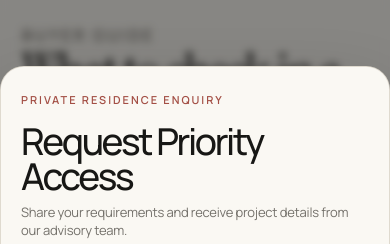
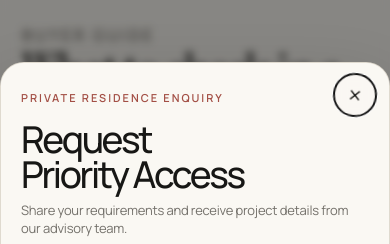
Before and after one commit to pikoruarealty/ShivalikPre, a Next.js app: page /4-bhk-apartments-gift-city in a window 390 px wide. Shown: the part 168-412 px from the top of the page. Built offline with nearby package versions, Linux system fonts and the light colour scheme; no server answers.

Commit message:
Fix responsive lead popup and OTP flow

```diff
--- a/src/app/api/leads/route.ts
+++ b/src/app/api/leads/route.ts
@@ -22,7 +22,9 @@ export async function POST(request: NextRequest) {
     if (size > 8_000) return fail(413);
     const origin = request.headers.get("origin");
     if (origin && origin !== request.nextUrl.origin) return fail(403);
-    if (!isBrevoConfigured()) {
+    const canSaveLead = isSupabaseConfigured();
+    const canEmailLead = isBrevoConfigured();
+    if (!canSaveLead && !canEmailLead) {
       return NextResponse.json(
         { ok: false, configured: false, error: "We couldn’t submit your request right now. Please try again." },
         { status: 503 },
@@ -63,10 +65,21 @@ export async function POST(request: NextRequest) {
       utm_content: text(values.utm_content, 120) || undefined,
       utm_term: text(values.utm_term, 120) || undefined,
     };
-    const lead: StoredLead = isSupabaseConfigured()
-      ? await saveLead(leadInput)
-      : { id: crypto.randomUUID(), ...leadInput, created_at: new Date().toISOString() };
-    await sendLeadNotification(lead);
+    const lead: StoredLead = { id: crypto.randomUUID(), ...leadInput, created_at: new Date().toISOString() };
+    const deliveries: Array<{ channel: "database" | "email"; request: Promise<unknown> }> = [];
+    if (canSaveLead) deliveries.push({ channel: "database", request: saveLead(leadInput) });
+    if (canEmailLead) deliveries.push({ channel: "email", request: sendLeadNotification(lead) });
+
+    // A lead is accepted when at least one configured destination receives it.
+    // This prevents an email outage from rejecting a lead already stored in the
+    // database (and prevents the visitor from creating duplicates by retrying).
+    const results = await Promise.allSettled(deliveries.map(({ request }) => request));
+    results.forEach((result, index) => {
+      if (result.status === "rejected") {
+        console.error(`Lead ${deliveries[index].channel} delivery failed`, result.reason);
+      }
+    });
+    if (!results.some((result) => result.status === "fulfilled")) return fail(502);
     return NextResponse.json({ ok: true });
   } catch (error) {
     console.error("Lead delivery failed", error);
--- a/src/app/globals.css
+++ b/src/app/globals.css
@@ -539,7 +539,8 @@ main { overflow: clip; }
 /* Step 2 — cinematic motion */
 :root { --cinema-ease: cubic-bezier(.22, 1, .36, 1); }
 .hero { --hero-scroll: 0; }
-.hero-visual { animation: hero-visual-enter 1400ms var(--cinema-ease) both; transform: translateY(calc(var(--hero-scroll, 0) * 4vh)) scale(calc(1 + (var(--hero-scroll, 0) * .015))); will-change: transform; }
+.hero-visual { animation: hero-visual-fade 1400ms var(--cinema-ease) both; transform: translateY(calc(var(--hero-scroll, 0) * 4vh)) scale(calc(1 + (var(--hero-scroll, 0) * .015))); will-change: transform; }
+.hero-visual > img { animation: hero-image-enter 1400ms var(--cinema-ease) both; will-change: transform; }
 .hero-shade { animation: hero-shade-enter 1400ms var(--cinema-ease) both; }
 .hero-copy { transform: translateY(calc(var(--hero-scroll, 0) * -30px)); opacity: calc(1 - (var(--hero-scroll, 0) * .55)); will-change: transform, opacity; }
 .hero-copy .section-label { animation: hero-copy-enter 700ms 180ms var(--cinema-ease) both; }
@@ -594,7 +595,8 @@ main { overflow: clip; }
 .feature-list li:hover strong { transform: translateX(5px); }.feature-list li:hover b { transform: translateX(4px); }
 .towers-section .tower-item { transition: opacity 550ms ease, color 550ms ease, padding 450ms ease, transform 800ms var(--cinema-ease); }
 
-@keyframes hero-visual-enter { from { opacity: .65; transform: scale(1.06); } to { opacity: 1; transform: translateY(calc(var(--hero-scroll, 0) * 4vh)) scale(calc(1 + (var(--hero-scroll, 0) * .015))); } }
+@keyframes hero-visual-fade { from { opacity: .65; } to { opacity: 1; } }
+@keyframes hero-image-enter { from { transform: scale(1.06); } to { transform: scale(1); } }
 @keyframes hero-shade-enter { from { opacity: 1; } to { opacity: .78; } }
 @keyframes hero-copy-enter { from { opacity: 0; transform: translateY(14px); } to { opacity: 1; transform: translateY(0); } }
 @keyframes hero-line-enter { to { opacity: 1; transform: translateY(0); } }
@@ -739,7 +741,7 @@ main { overflow: clip; }
 .wordmark { width: clamp(126px, 10vw, 174px); }.wordmark img { display: block; width: 100%; height: auto; filter: brightness(0) invert(1); }.site-header.is-scrolled .wordmark img { filter: none; }
 .penthouse-section { background: var(--dark); color: var(--dark-foreground); }.penthouse-section .section-label, .penthouse-section .size-display { color: #c6a99a; }.penthouse-section .configuration-copy > p, .penthouse-section figcaption { color: rgba(247,245,240,.68); }.penthouse-section .button-text { color: var(--dark-foreground); }
 .lead-modal-backdrop { padding: 30px; background: rgba(0,0,0,.45); backdrop-filter: blur(4px); }
-.lead-modal { grid-template-columns: minmax(240px,.75fr) 1.25fr; width: min(94vw, 960px); max-height: 88svh; border: 1px solid rgba(221,215,205,.9); border-radius: 18px; box-shadow: 0 32px 80px rgba(0,0,0,.23); }
+.lead-modal { position: relative; grid-template-columns: minmax(240px,.75fr) 1.25fr; width: min(94vw, 960px); max-height: 88svh; border: 1px solid rgba(221,215,205,.9); border-radius: 18px; box-shadow: 0 32px 80px rgba(0,0,0,.23); }
 .lead-modal-visual { min-height: 100%; background: linear-gradient(145deg, #24211f, #50463e 55%, #8b7564); }.lead-modal-content { overflow: auto; padding: clamp(38px, 4vw, 58px); background: #faf8f3; }
 .lead-modal-content h2 { font-family: var(--font-sans), Arial, sans-serif; font-size: clamp(2.3rem, 4vw, 4rem); font-weight: 500; letter-spacing: -.065em; line-height: .95; }.lead-modal-content .section-label { margin-bottom: 17px; color: #a34f45; }
 .lead-modal-description { max-width: 490px; margin-bottom: 19px; font-size: 15px; line-height: 1.5; }.site-visit-badge { display: flex; align-items: center; gap: 9px; width: max-content; max-width: 100%; margin: 0 0 27px; padding: 8px 13px; border: 1px solid #a34f45; border-radius: 999px; color: #8f4d46; font-size: 10px; font-weight: 600; letter-spacing: .15em; text-transform: uppercase; }.site-visit-badge i { width: 7px; height: 7px; flex: 0 0 auto; border-radius: 50%; background: #a34f45; }
@@ -808,7 +810,7 @@ main { overflow: clip; }
 @media (max-width: 800px) {
   .lead-modal-backdrop { align-items: flex-end; overflow: hidden; }
   .lead-modal { max-height: 100dvh; overflow: hidden; border-radius: 24px 24px 0 0; }
-  .lead-modal-content { overflow: hidden; padding: 26px 20px max(20px, env(safe-area-inset-bottom)); }
+  .lead-modal-content { max-height: 100dvh; overflow-x: hidden; overflow-y: auto; overscroll-behavior: contain; padding: 26px 20px max(20px, env(safe-area-inset-bottom)); -webkit-overflow-scrolling: touch; }
   .lead-modal-close { top: 10px; right: 12px; }
   .lead-modal-content h2 { max-width: 12ch; margin-bottom: 8px; font-size: clamp(2.1rem, 9.5vw, 2.85rem); }
   .lead-modal-description { margin-bottom: 10px; font-size: 13px; line-height: 1.4; }
@@ -861,6 +863,9 @@ main { overflow: clip; }
 .otp-action:disabled { cursor: not-allowed; opacity: .6; }.otp-code-row { margin-top: 10px; }.otp-code-row input { min-width: 0; height: 48px; padding: 0 14px; border: 1px solid #d9d3c9; border-radius: 9px; background: #f7f4ef; font: inherit; letter-spacing: .12em; }.otp-success { margin: 7px 0 0; color: #31724a; font-size: 11px; }
 .otp-auto-status { align-self: center; color: #766b60; font-size: 10px; font-weight: 700; letter-spacing: .06em; text-align: right; text-transform: uppercase; }
 .lead-auto-close { color: #766b60; font-size: 13px; }
+.otp-delivery-note { margin: 7px 0 0; color: #766b60; font-size: 10px; line-height: 1.4; }
+.lead-form .lead-whatsapp-fallback { grid-column: 1 / -1; min-height: 48px; border-color: #1f8f4d; background: #1f8f4d; color: #fff; font-size: 10px; text-align: center; }
+.lead-form .lead-whatsapp-fallback:hover, .lead-form .lead-whatsapp-fallback:focus-visible { border-color: #18733e; background: #18733e; color: #fff; }
 
 @media (max-width: 800px) {
   .header-whatsapp { display: none; }
@@ -870,3 +875,125 @@ main { overflow: clip; }
   .mobile-menu-footer a { overflow-wrap: anywhere; }
   .otp-action { min-height: 50px; }
 }
+
+/* Final enquiry-dialog layout: laptop-safe, keyboard-safe and consistently scrollable. */
+.lead-modal-backdrop {
+  padding: clamp(18px, 3vw, 32px);
+  overflow: hidden;
+}
+.lead-modal {
+  width: min(960px, calc(100vw - 48px));
+  max-height: calc(100svh - 48px);
+  max-height: calc(100dvh - 48px);
+  overflow: hidden;
+}
+.lead-modal-visual {
+  min-height: 0;
+}
+.lead-modal-content {
+  max-height: calc(100svh - 48px);
+  max-height: calc(100dvh - 48px);
+  overflow-x: hidden;
+  overflow-y: auto;
+  overscroll-behavior: contain;
+  scrollbar-gutter: stable;
+}
+.lead-modal-close {
+  position: absolute;
+  z-index: 4;
+}
+
+@media (min-width: 801px) and (max-width: 1100px) {
+  .lead-modal {
+    grid-template-columns: minmax(210px, .68fr) 1.32fr;
+  }
+  .lead-modal-content {
+    padding: 30px 34px 28px;
+  }
+  .lead-modal-content h2 {
+    font-size: clamp(2.35rem, 5vw, 3.2rem);
+  }
+}
+
+@media (max-width: 800px) {
+  .lead-modal-backdrop {
+    display: flex;
+    align-items: flex-end;
+    justify-content: center;
+    padding: 0;
+  }
+  .lead-modal {
+    width: min(100%, 640px);
+    max-height: 94svh;
+    max-height: 94dvh;
+    border-radius: 24px 24px 0 0;
+  }
+  .lead-modal-content {
+    width: 100%;
+    max-height: 94svh;
+    max-height: 94dvh;
+    padding: 28px 20px max(22px, env(safe-area-inset-bottom));
+  }
+  .lead-modal-content .section-label {
+    padding-right: 48px;
+  }
+  .lead-modal-content h2 {
+    padding-right: 42px;
+    font-size: clamp(2.05rem, 9.5vw, 2.85rem);
+  }
+  .lead-form {
+    grid-template-columns: minmax(0, 1fr);
+  }
+  .lead-field,
+  .otp-phone-row,
+  .otp-code-row {
+    min-width: 0;
+  }
+  .otp-phone-row,
+  .otp-code-row {
+    grid-template-columns: minmax(0, 1fr) auto;
+  }
+  .lead-field input,
+  .lead-field select,
+  .otp-code-row input {
+    font-size: 16px;
+  }
+  .lead-submit {
+    width: 100%;
+  }
+}
+
+@media (max-width: 380px) {
+  .lead-modal-content {
+    padding-inline: 16px;
+  }
+  .lead-modal-content h2 {
+    font-size: clamp(1.9rem, 10vw, 2.35rem);
+  }
+  .otp-action {
+    padding-inline: 9px;
+    font-size: 9px;
+  }
+  .otp-code-row {
+    grid-template-columns: 1fr;
+  }
+  .otp-auto-status {
+    text-align: left;
+  }
+}
+
+@media (max-width: 800px) and (max-height: 680px) {
+  .lead-modal {
+    max-height: 100svh;
+    max-height: 100dvh;
+  }
+  .lead-modal-content {
+    max-height: 100svh;
+    max-height: 100dvh;
+    padding-top: 20px;
+  }
+  .lead-modal-description,
+  .site-visit-badge {
+    display: none;
+  }
+}
--- a/src/components/forms/lead-capture-modal.tsx
+++ b/src/components/forms/lead-capture-modal.tsx
@@ -22,6 +22,7 @@ export function LeadCaptureModal({ open, source, variant, success, onClose, onSu
     document.body.classList.add("modal-is-open");
     const focusable = () => Array.from(dialog.current?.querySelectorAll<HTMLElement>('button:not([disabled]), input, select, [tabindex]:not([tabindex="-1"])') ?? []);
     const onKeyDown = (event: KeyboardEvent) => {
+      if (event.key === "Escape") { requestClose(); return; }
       if (event.key === "Tab") { const items = focusable(); if (!items.length) return; const first = items[0]; const last = items[items.length - 1]; if (event.shiftKey && document.activeElement === first) { event.preventDefault(); last.focus(); } else if (!event.shiftKey && document.activeElement === last) { event.preventDefault(); first.focus(); } }
     };
     window.addEventListener("keydown", onKeyDown);
@@ -39,7 +40,7 @@ export function LeadCaptureModal({ open, source, variant, success, onClose, onSu
     return () => window.clearTimeout(timer);
   }, [open, requestClose, success]);
   if (!open) return null;
-  return <div className={`lead-modal-backdrop ${closing ? "is-closing" : ""}`}><div className="lead-modal" ref={dialog} role="dialog" aria-modal="true" aria-labelledby="lead-modal-title">
-    <div className="lead-modal-visual" aria-hidden="true"><span>Shivalik<br /><em>Présenté</em></span></div><div className="lead-modal-content">{success ? <div className="lead-success" role="status" aria-live="polite"><p className="section-label">Private Presentation</p><h2 id="lead-modal-title">Thank you.</h2><p>Our advisory team will connect with you regarding Shivalik Présenté.</p><p className="secondary-copy">Your request has been recorded.</p><p className="lead-auto-close">This window will close automatically.</p></div> : <><p className="section-label">Private Residence Enquiry</p><h2 id="lead-modal-title">Request Priority Access</h2><p className="lead-modal-description">Share your requirements and receive project details from our advisory team.</p><p className="site-visit-badge"><i />Site visits — by appointment only</p><LeadForm source={source} variant={variant} onSuccess={onSuccess} /><p className="lead-benefits">Private callback <i /> Floor plan guidance <i /> Priority visit</p></>}</div>
+  return <div className={`lead-modal-backdrop ${closing ? "is-closing" : ""}`} onMouseDown={(event) => { if (event.target === event.currentTarget) requestClose(); }}><div className="lead-modal" ref={dialog} role="dialog" aria-modal="true" aria-labelledby="lead-modal-title">
+    <button type="button" className="lead-modal-close" aria-label="Close enquiry form" onClick={requestClose}>×</button><div className="lead-modal-visual" aria-hidden="true"><span>Shivalik<br /><em>Présenté</em></span></div><div className="lead-modal-content">{success ? <div className="lead-success" role="status" aria-live="polite"><p className="section-label">Private Presentation</p><h2 id="lead-modal-title">Thank you.</h2><p>Our advisory team will connect with you regarding Shivalik Présenté.</p><p className="secondary-copy">Your request has been recorded.</p><p className="lead-auto-close">This window will close automatically.</p></div> : <><p className="section-label">Private Residence Enquiry</p><h2 id="lead-modal-title">Request Priority Access</h2><p className="lead-modal-description">Share your requirements and receive project details from our advisory team.</p><p className="site-visit-badge"><i />Site visits — by appointment only</p><LeadForm source={source} variant={variant} onSuccess={onSuccess} /><p className="lead-benefits">Private callback <i /> Floor plan guidance <i /> Priority visit</p></>}</div>
   </div></div>;
 }
```
Also changed, not shown: src/components/forms/lead-form.tsx (+41 -11 lines), src/lib/leads.ts (+11 -1 lines).
